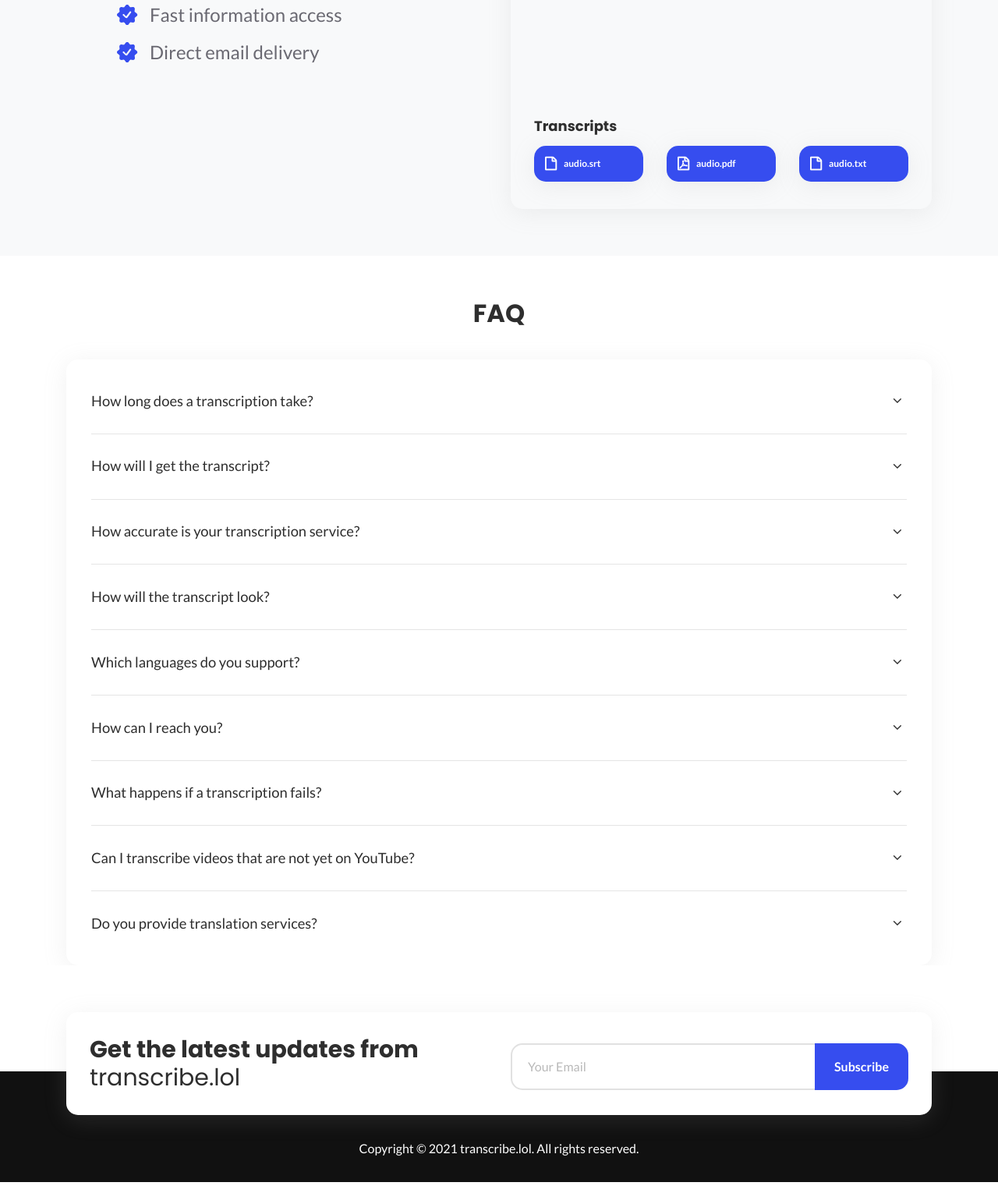
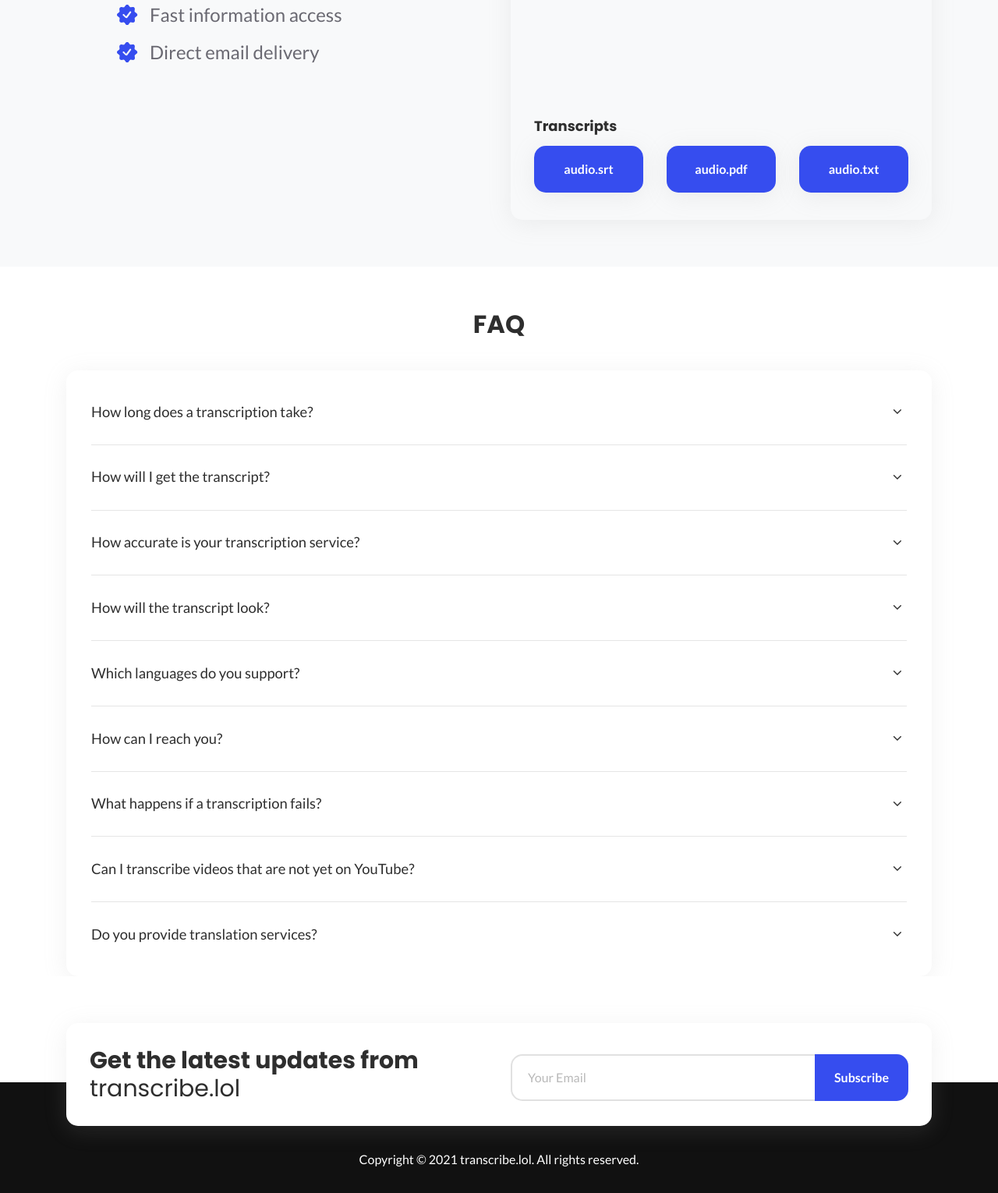
Before and after one commit to mhcrocky/dj-transcribe, a Django app: page / in a window 1280 px wide. Shown: the part 1331-2861 px from the top of the page at 78% size. Run offline with Django 3.2, Linux system fonts and the light colour scheme; parts of the project's set-up code (start-up, migrations or seed data) failed here and were passed over; some libraries are stand-ins or nearby versions; grey boxes are pictures that could not be loaded.

Commit message:
Fix button style

```diff
--- a/transcribe-frontend/apps/ytvideos/views.py
+++ b/transcribe-frontend/apps/ytvideos/views.py
@@ -120,7 +120,6 @@ def create_checkout_mp3_session(request):
         # TODO: get video length
         video_length = 1000
 
-
         price = int(video_length/60) if (int(video_length/60) > 50) else 50
 
         # Upload to S3 bucket
--- a/transcribe-frontend/static/assets/css/style.css
+++ b/transcribe-frontend/static/assets/css/style.css
@@ -1696,14 +1696,16 @@ a, a:hover {
     border: 0;
     margin-top: 15px;
     font-family: 'Lato', sans-serif;
-    font-size: 12px;
+    font-size: 16px;
     font-weight: 700;
     background: #364def;
     color: #fff;
     display: inline-block;
 }
 .card a {
-    padding: 14px;
+    height: 60px;
+    padding: 18px;
+    text-align: center;
     width: 100%;
     color: #fff;
 }
--- a/transcribe-frontend/templates/home.html
+++ b/transcribe-frontend/templates/home.html
@@ -199,15 +199,15 @@
 
                                 <div class="card-deck">
                                     <div class="card">
-                                        <a href="#"><span class="fa fa-file-o"></span> audio.srt</a>
+                                        <a href="#">audio.srt</a>
                                     </div>
 
                                     <div class="card">
-                                        <a href="#"><span class="fa fa-file-pdf-o"></span> audio.pdf</a>
+                                        <a href="#">audio.pdf</a>
                                     </div>
 
                                     <div class="card">
-                                        <a href="#"><span class="fa fa-file-o"></span> audio.txt</a>
+                                        <a href="#">audio.txt</a>
                                     </div>
                                 </div>
 
```
Also changed, not shown: transcribe-frontend/server/settings.py (+16 -2 lines).
